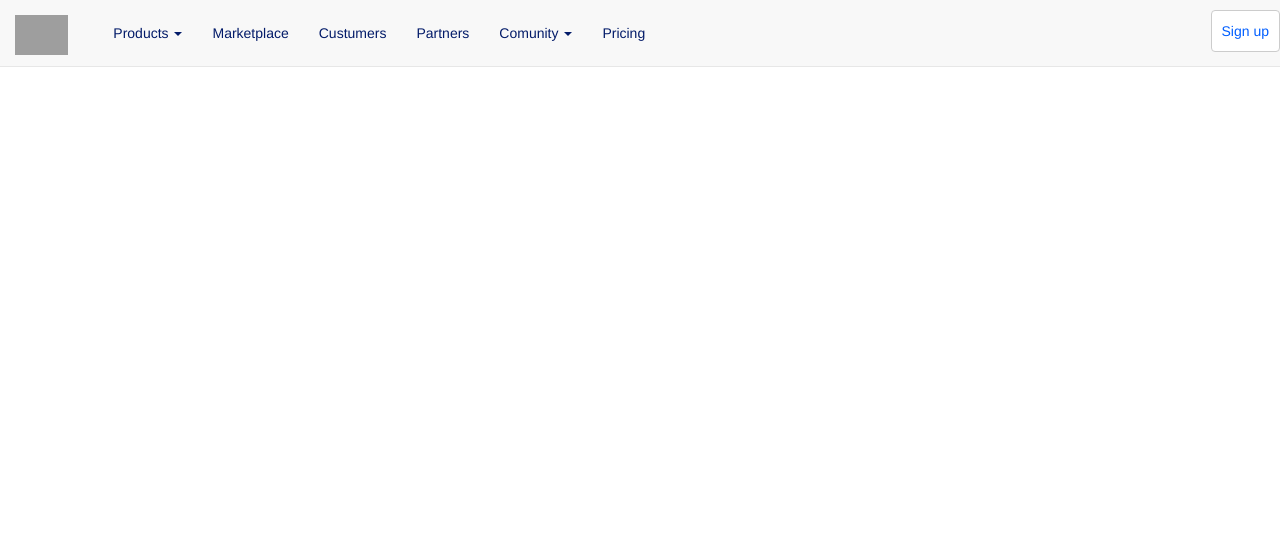
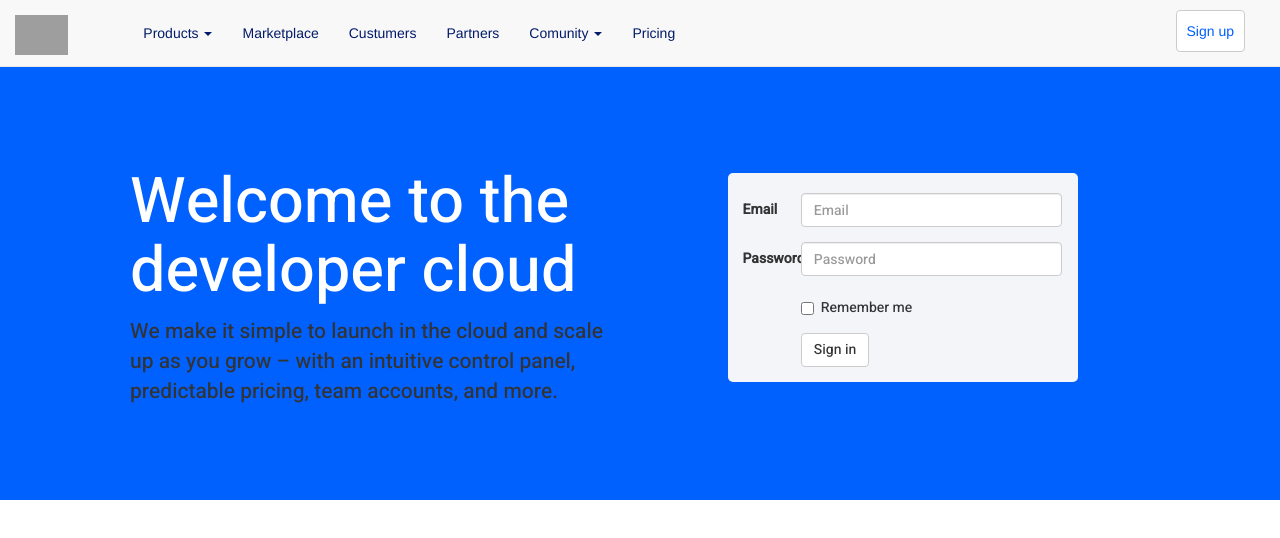
Before and after one commit to AlexGuriev8/html-css-digitalocean, a plain HTML site: page index.html in a window 1280 px wide. Drawn offline with nearby package versions, Linux system fonts and the light colour scheme; grey boxes are pictures that could not be loaded.

Commit message:
section developer cloud init

```diff
--- a/css/style.css
+++ b/css/style.css
@@ -2,25 +2,61 @@ header .navbar-brand img {
    height: 40px;
 
 }
+
+header .navbar-form.navbar-left {
+  margin-left: 30px;
+}
+
 header .navbar-btn {
 margin-top: 10px;
 padding: 10px 10px;
 color: #005eff;
 }
+
+header .navbar-right {
+  margin-right: 20px;
+}
+
 header .navbar-default .navbar-nav > li > a {
   color: #031b69;
 }
+
 header .navbar-default .navbar-nav > li > a:hover {
   color: #005eff;
 
 }
+/* first section */
+
+main .bg-1 {
+  background-color: #0061ff;
+}
+main .bg-1 .color {
+  background-color: #f3f5f9;
+  border-radius: 5px;
+  padding-top: 20px;
+}
+
+main .bg-1 .jumbotron{
+  background-color: #0061ff;
+}
+
+main {
+    font-family: 'Heebo', sans-serif;
+}
+
+main .bg-1  .pac h1 {
+  padding-top: 100px;
+  color: white;
+}
+main .jumbotron .col-md-4 {
+  margin-top: 125px;
+}
 
 @media screen and (max-width: 768px) {
 
+}
 
-}
 @media screen and (max-width: 991px) {
-
   header .navbar-brand img {
      height: 30px;
 }
@@ -30,5 +66,4 @@ header .navbar-default .navbar-nav > li > a:hover {
 header .navbar-btn {
 display: none;
 }
-
 }
--- a/index.html
+++ b/index.html
@@ -8,6 +8,7 @@
    <link rel="stylesheet" href="https://maxcdn.bootstrapcdn.com/bootstrap/3.3.7/css/bootstrap.min.css" integrity="sha384-BVYiiSIFeK1dGmJRAkycuHAHRg32OmUcww7on3RYdg4Va+PmSTsz/K68vbdEjh4u" crossorigin="anonymous">
    <link href="https://fonts.googleapis.com/css2?family=Open+Sans:ital@1&display=swap" rel="stylesheet">
    <link rel="stylesheet" href="https://use.fontawesome.com/releases/v5.13.1/css/all.css">
+   <link href="https://fonts.googleapis.com/css2?family=Heebo:wght@500&display=swap" rel="stylesheet">
   <title>Digital Ocean</title>
   </head>
   <body>
@@ -68,5 +69,50 @@
     </div><!-- /.container-fluid -->
   </nav>
         </header>
+        <main>
+              <section class="bg-1">
+                <div class="container">
+                  <div class="jumbotron">
+                    <div class="row">
+                         <div class="col-md-6 pac">
+                           <h1>Welcome to the developer cloud</h1>
+                           <p>We make it simple to launch in the cloud and scale up as you grow – with an intuitive control panel, predictable pricing, team accounts, and more.</p>
+                         </div>
+                         <div class="col-md-4 col-md-offset-1 color ">
+                           <form class="form-horizontal form1">
+                              <div class="form-group">
+                               <label for="inputEmail3" class="col-sm-2 control-label">Email</label>
+                               <div class="col-sm-10">
+                                 <input type="email" class="form-control" id="inputEmail3" placeholder="Email">
+                               </div>
+                              </div>
+                              <div class="form-group">
+                               <label for="inputPassword3" class="col-sm-2 control-label">Password</label>
+                               <div class="col-sm-10">
+                                 <input type="password" class="form-control" id="inputPassword3" placeholder="Password">
+                               </div>
+                              </div>
+                              <div class="form-group">
+                               <div class="col-sm-offset-2 col-sm-10">
+                                 <div class="checkbox">
+                                   <label>
+                                     <input type="checkbox"> Remember me
+                                   </label>
+                                 </div>
+                               </div>
+                              </div>
+                              <div class="form-group">
+                               <div class="col-sm-offset-2 col-sm-10">
+                                 <button type="submit" class="btn btn-default">Sign in</button>
+                               </div>
+                              </div>
+                       </form>
+                         </div>
+                    </div>
+                  </div>
+                </div>
+
+              </section>
+        </main>
   </body>
 </html>
```
